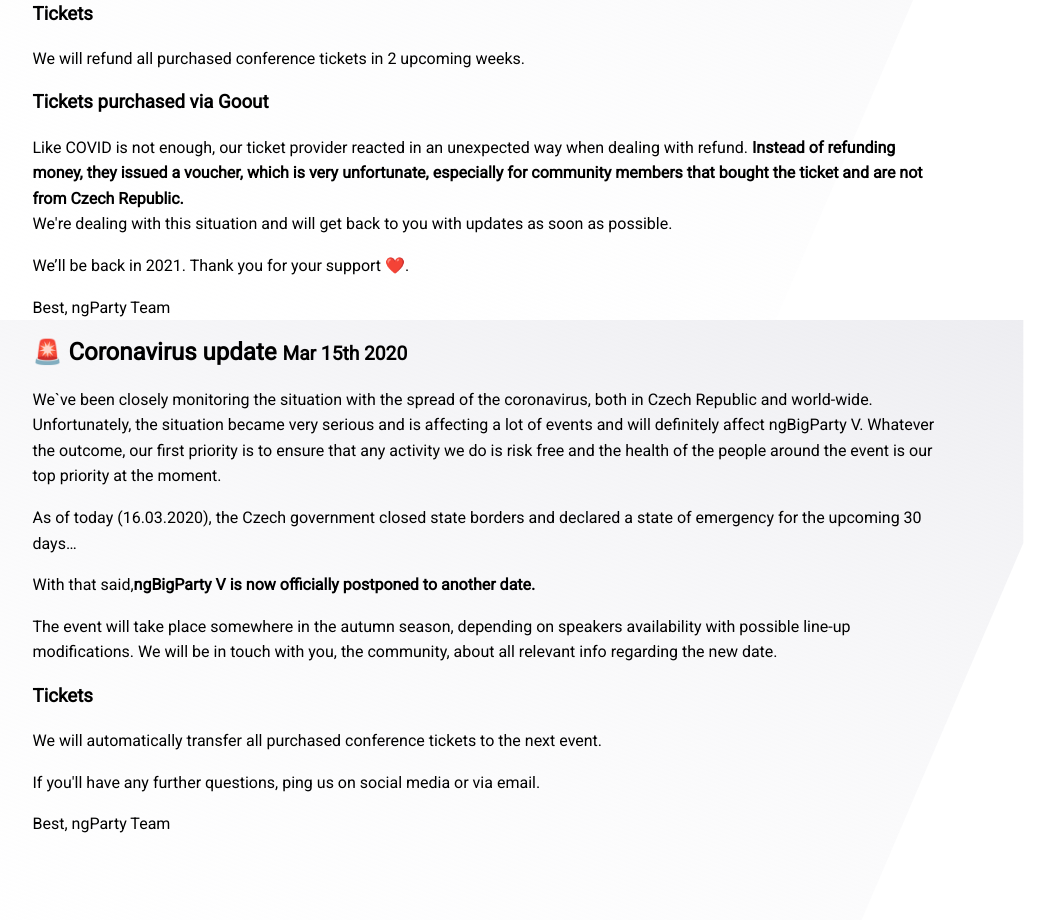
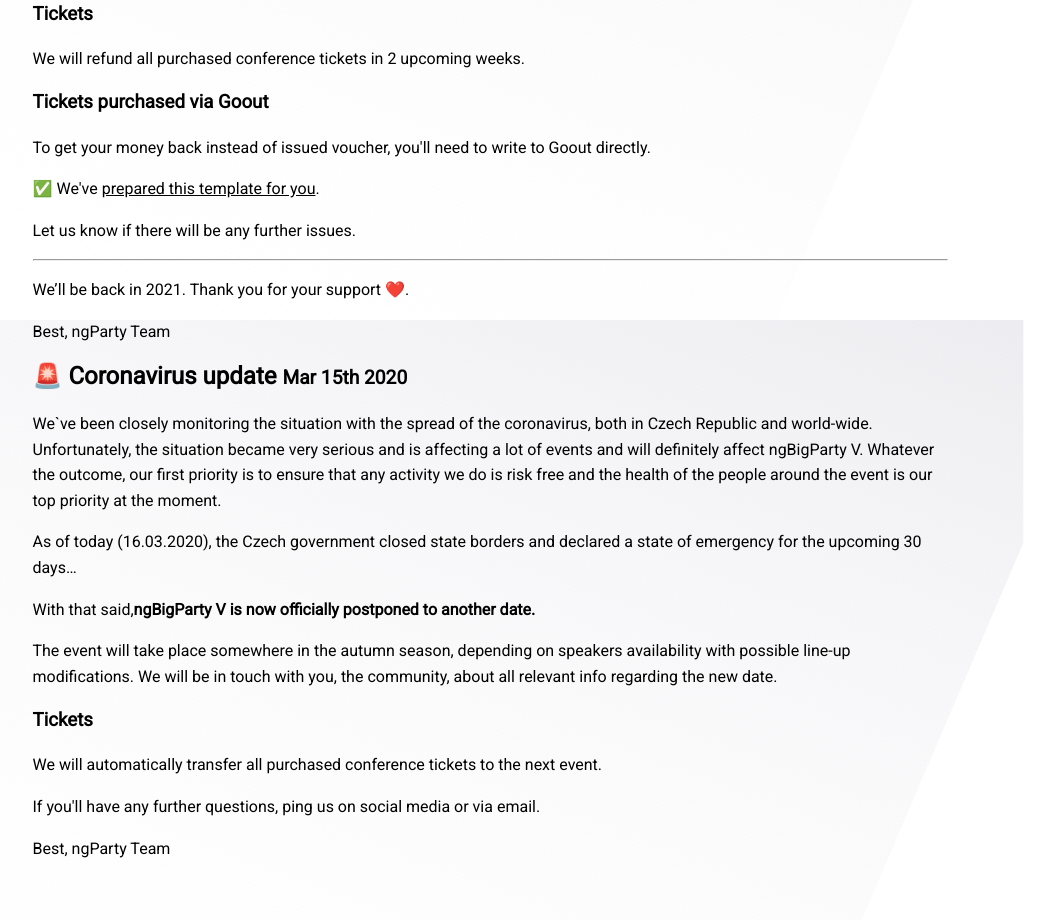
Before and after one commit to ngParty/web, a Next.js app: page /big-party-v in a window 1280 px wide. Shown: the part 2880-3800 px from the top of the page, without its empty margins (150-1204 px from the left). Built offline with nearby package versions, Linux system fonts and the light colour scheme.

Commit message:
chore(big-v): add goout ticket refund info

```diff
--- a/conferences/big-party-v/news.tsx
+++ b/conferences/big-party-v/news.tsx
@@ -1,4 +1,5 @@
 import { styles } from './news.styles'
+import Link from 'next/link'
 
 export const News = () => {
   return (
@@ -35,17 +36,19 @@
 
         <h3>Tickets purchased via Goout</h3>
         <p>
-          Like COVID is not enough, our ticket provider reacted in an unexpected
-          way when dealing with refund.{' '}
-          <b>
-            Instead of refunding money, they issued a voucher, which is very
-            unfortunate, especially for community members that bought the ticket
-            and are not from Czech Republic.
-          </b>
-          <br />
-          We're dealing with this situation and will get back to you with
-          updates as soon as possible.
+          To get your money back instead of issued voucher, you'll need to write
+          to Goout directly.
         </p>
+        <p>
+          ✅ We've{' '}
+          <Link href="https://bit.ly/goout-ticket-refund-template">
+            prepared this template for you
+          </Link>
+          .
+        </p>
+        <p>Let us know if there will be any further issues.</p>
+
+        <hr />
 
         <p>We’ll be back in 2021. Thank you for your support ❤️.</p>
         <p>Best, ngParty Team</p>
```
